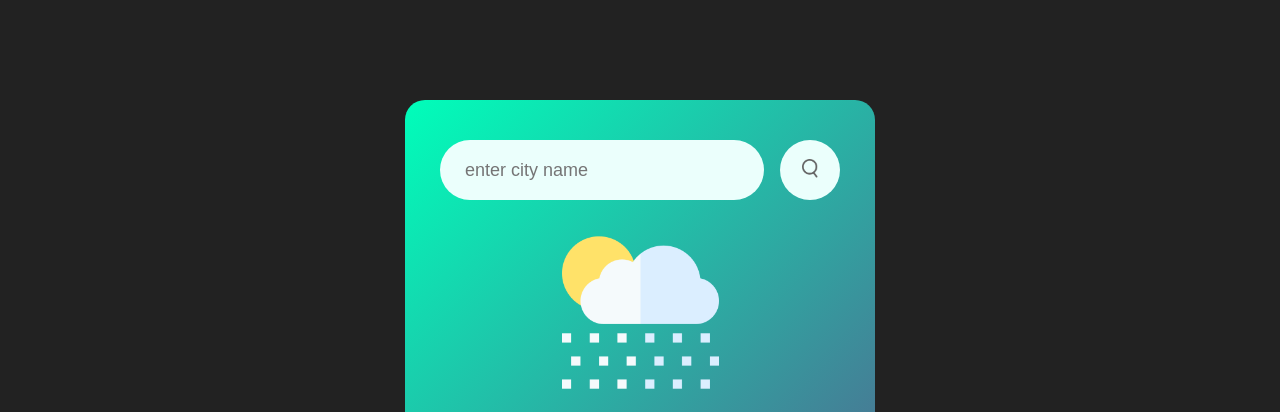
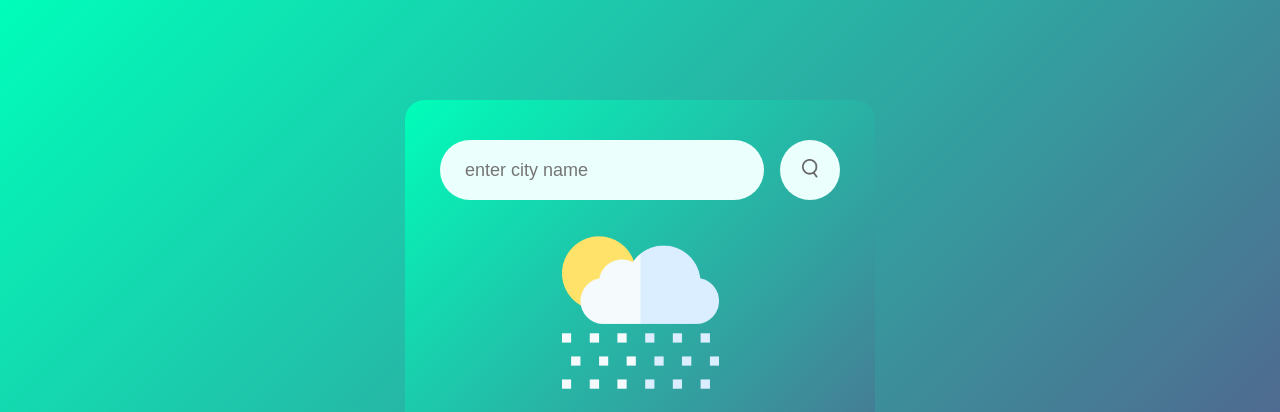
Before and after one commit to mukhammadsiddiq/Weatherly, a plain HTML site: page index.html in a window 1280 px wide. Shown: the top 412 px of the page. Drawn offline with Linux system fonts and the light colour scheme.

Commit message:
changed background

```diff
--- a/index.html
+++ b/index.html
@@ -4,6 +4,7 @@
     <meta charset="UTF-8">
     <meta http-equiv="X-UA-Compatible" content="IE=edge">
     <meta name="viewport" content="width=device-width, initial-scale=1.0">
+    <link rel="shortcut icon" href="/images/icon.png" type="image/x-icon">
     <title>Weatherly</title>
     <link rel="stylesheet" href="style.css">
 </head>
--- a/style.css
+++ b/style.css
@@ -5,7 +5,7 @@
     box-sizing: border-box;
 }
 body {
-    background: #222;
+    background: linear-gradient(135deg, #00feba, #5b548a);
 }
 
 .card {
```
Also changed, not shown: images/icon.png (added).
